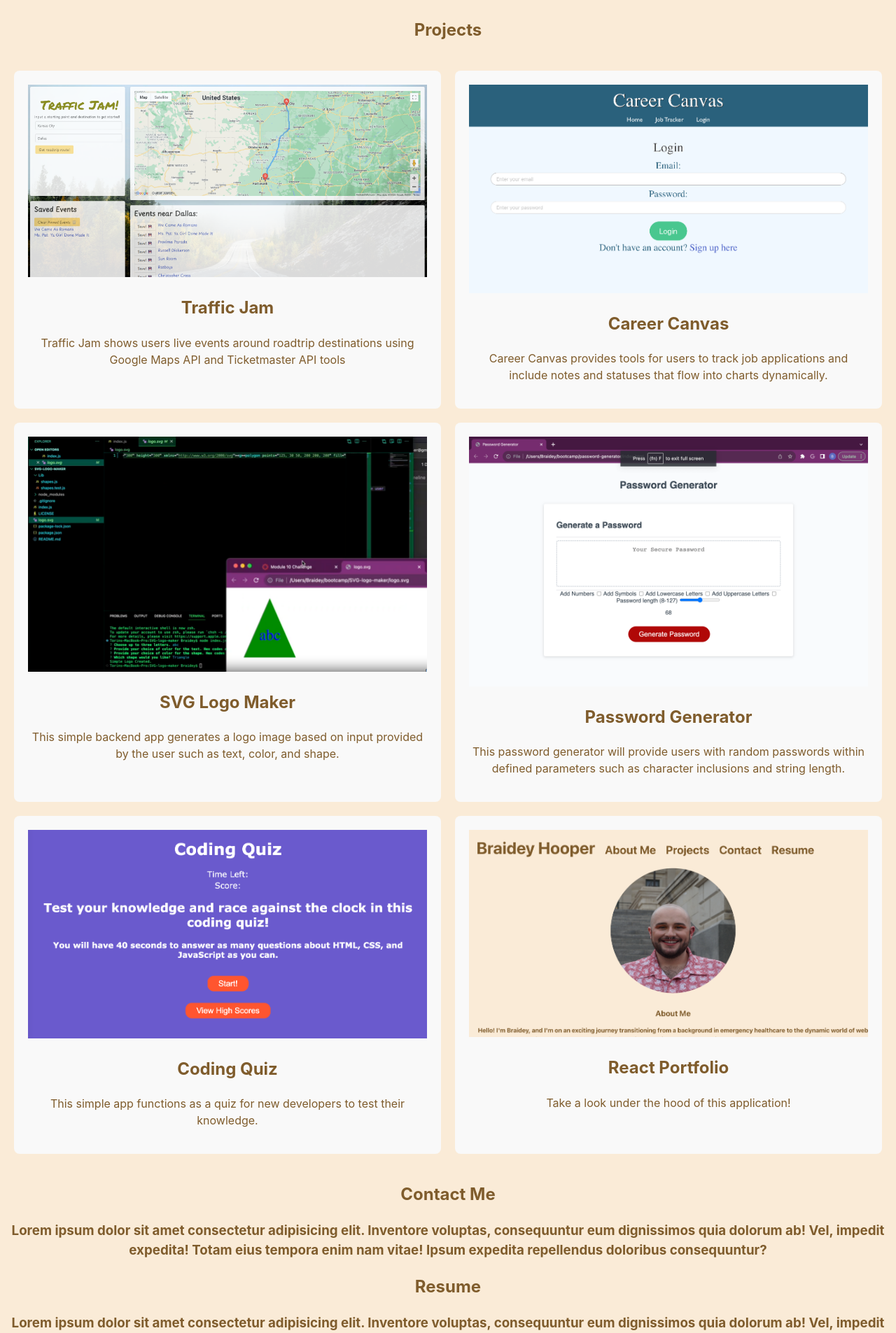
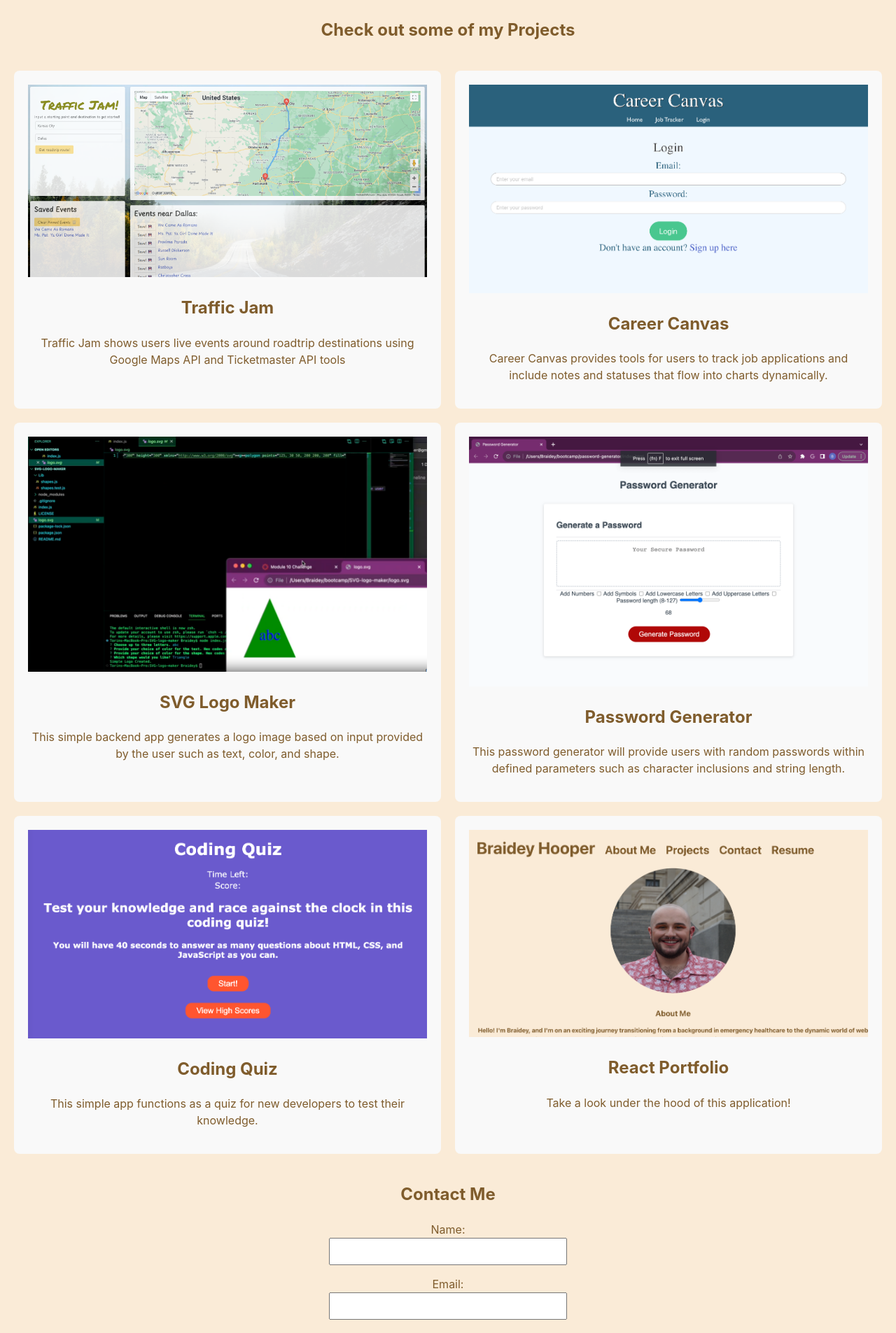
Before and after one commit to BraideyH/react-portfolio, a React (Vite) app in the folder Portfolio/: page / in a window 1280 px wide. Shown: the part 880-2785 px from the top of the page at 70% size. Built offline with nearby package versions, Linux system fonts and the light colour scheme.

Commit message:
created the contact form input boxes and added slight styling for structure.

```diff
--- a/Portfolio/src/App.jsx
+++ b/Portfolio/src/App.jsx
@@ -28,11 +28,11 @@ function App() {
       </div>
       </header>
       <div className="about-me">
-        <h2>About Me</h2>
+        <h2>A little bit About Me</h2>
         <h3 className="about-me-text">Hello! I'm Braidey, and I'm on an exciting journey transitioning from a background in emergency healthcare to the dynamic world of web development. While I may not have professional coding experience yet, my passion for technology and problem-solving has been a driving force behind my decision to pursue this new career path. I am currently immersing myself in learning various programming languages, frameworks, and technologies to build modern and user-friendly web applications. Through self-directed learning, online courses, and coding projects, I am developing my skills in front-end and back-end development. My background in emergency healthcare has equipped me with valuable skills in critical thinking, adaptability, and attention to detail – qualities that I am eager to bring to my new role as a web developer. I'm excited to embark on this new chapter and look forward to the opportunities and experiences that lie ahead. Feel free to explore my portfolio to see some of my coding projects and reach out if you'd like to connect or collaborate! </h3>
       </div>
       <div className='projects-text'>
-        <h2>Projects</h2>
+        <h2>Check out some of my Projects</h2>
         <div className="project-cards">
         <div className="card" >
           <img src={trafficJam} alt="Traffic-Jam app screenshot" />
@@ -68,7 +68,22 @@ function App() {
         </div>
         <div className="about-me">
         <h2>Contact Me</h2>
-        <h3>Lorem ipsum dolor sit amet consectetur adipisicing elit. Inventore voluptas, consequuntur eum dignissimos quia dolorum ab! Vel, impedit expedita! Totam eius tempora enim nam vitae! Ipsum expedita repellendus doloribus consequuntur?</h3>
+        <form id="contact-form">
+    <div>
+        <label htmlFor="name">Name:</label>
+        <input type="text" id="name" name="name" required></input>
+    </div>
+    <div>
+        <label htmlFor="email">Email:</label>
+        <input type="email" id="email" name="email" required></input>
+    </div>
+    <div>
+        <label htmlFor="message">Message:</label>
+        <textarea id="message" name="message" required></textarea>
+    </div>
+    <button type="submit">Submit</button>
+</form>
+<div id="error-message"></div>
       </div>
       <div className="about-me">
         <h2>Resume</h2>
--- a/Portfolio/src/index.css
+++ b/Portfolio/src/index.css
@@ -115,3 +115,38 @@ li {
     width: calc(60% - 30px);
   }
 }
+
+#contact-form {
+  max-width: 100%;
+  margin: 0 auto;
+  padding: 0 20px;
+  box-sizing: border-box;
+}
+
+#contact-form input[type="text"],
+#contact-form input[type="email"],
+#contact-form textarea {
+  width: calc(100% - 20px);
+  padding: 10px;
+  margin-bottom: 15px;
+  box-sizing: border-box;
+}
+
+#contact-form button[type="submit"] {
+  width: 100%;
+  padding: 10px;
+  margin-top: 15px;
+}
+
+@media screen and (max-width: 600px) {
+  #contact-form input[type="text"],
+  #contact-form input[type="email"],
+  #contact-form textarea {
+      width: calc(100% - 20px);
+  }
+}
+@media screen and (min-width: 768px) {
+  #contact-form {
+      max-width: 400px;
+  }
+}
```
